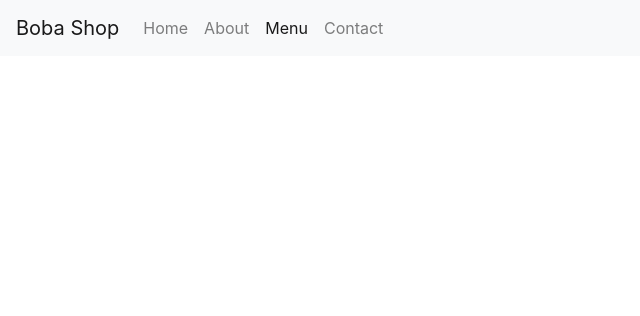
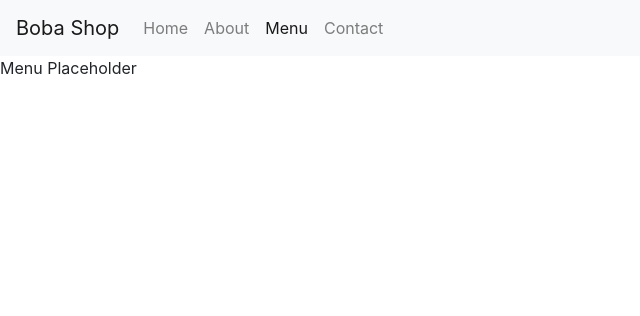
Before and after one commit to RogueNPC/sprint-boba-shop, a Flask app: page /menu in a window 1280 px wide. Shown: the top 316 px of the page, without its empty margins (0-640 px from the left). Run offline with Flask 2, Linux system fonts and the light colour scheme.

Commit message:
added temp placeholders

```diff
--- a/templates/about.html
+++ b/templates/about.html
@@ -2,10 +2,12 @@
 
 <!-- Active navbar -->
 {% block navbar %}
+
 <a class="nav-item nav-link" href="/">Home</a>
 <a class="nav-item nav-link active" href="/about">About</a><span class="sr-only">(current)</span>
 <a class="nav-item nav-link" href="/menu">Menu</a>
 <a class="nav-item nav-link" href="/contact">Contact</a>
+
 {% endblock navbar %}
 
 {% block content %}
--- a/templates/contact.html
+++ b/templates/contact.html
@@ -2,14 +2,16 @@
 
 <!-- Active navbar -->
 {% block navbar %}
+
 <a class="nav-item nav-link" href="/">Home</a>
 <a class="nav-item nav-link" href="/about">About</a>
 <a class="nav-item nav-link" href="/menu">Menu</a>
 <a class="nav-item nav-link active" href="/contact">Contact</a><span class="sr-only">(current)</span>
+
 {% endblock navbar %}
 
 {% block content %}
 
-
+Contact Placeholder
 
 {% endblock content %}
--- a/templates/menu.html
+++ b/templates/menu.html
@@ -2,14 +2,16 @@
 
 <!-- Active navbar -->
 {% block navbar %}
+
 <a class="nav-item nav-link" href="/">Home</a>
 <a class="nav-item nav-link" href="/about">About</a>
 <a class="nav-item nav-link active" href="/menu">Menu</a><span class="sr-only">(current)</span>
 <a class="nav-item nav-link" href="/contact">Contact</a>
+
 {% endblock navbar %}
 
 {% block content %}
 
-
+Menu Placeholder
 
 {% endblock content %}
```
